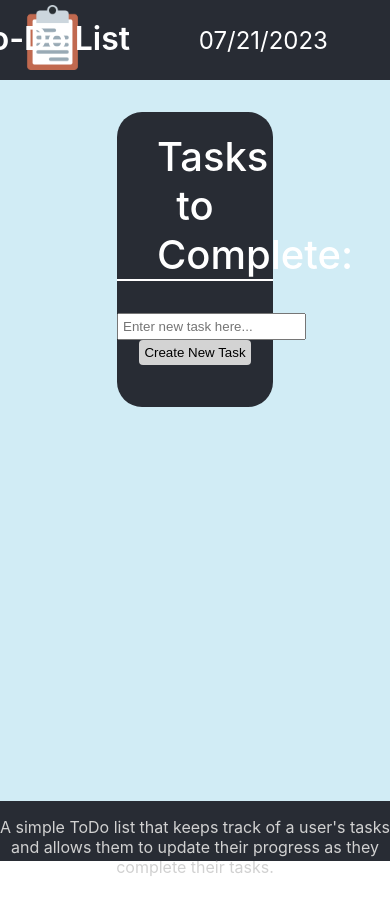
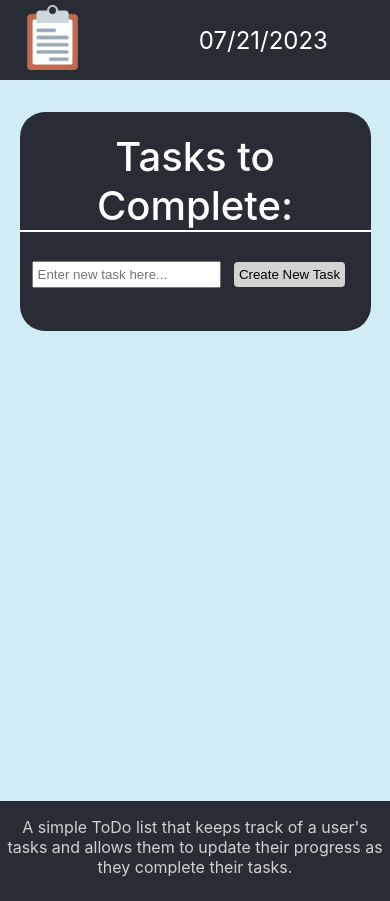
Before and after one commit to rodriguez-ia/todo-list-site, a React (Create React App) app: page / in a window 390 px wide. Before the commit the page ends 877 px from the top, so only its background shows below. Built offline with nearby package versions, Linux system fonts and the light colour scheme.

Commit message:
Fixed page height responsiveness issue and added media queries

```diff
--- a/src/App.css
+++ b/src/App.css
@@ -1,3 +1,10 @@
+.page-container {
+  display: flex;
+  flex-direction: column;
+  min-height: 100%;
+  height: 100%
+}
+
 ul {
   list-style-type: none;
   text-align: left;
@@ -47,13 +54,14 @@ button {
 .tasks-container {
   text-align: center;
   padding-top: 2rem;
-  height: 81.6vh;
+  min-height: 81.6vh;
+  height: 100%;
   background-color: rgb(209, 236, 245);
 }
 
 .tasks-menu {
   max-width: 40vw;
-  margin: 0 auto;
+  margin: 0 auto 32px auto;
   padding-bottom: 5vh;
   border-radius: 25px;
   background-color: #282c34;
@@ -144,7 +152,7 @@ button {
 }
 
 .new-task-input {
-  margin-top: 1rem;
+  margin-top: 1em;
   padding: 4px
 }
 
@@ -163,6 +171,7 @@ button {
 }
 
 .footer {
+  margin-top: auto;
   background-color: #282c34;
   color: rgb(209, 209, 209);
   height: 60px;
@@ -171,5 +180,76 @@ button {
 .footer-text {
   text-align: center;
   padding-top: 1rem;
+  margin: 0 5px;
   top: 50%;
 }
+
+@media (max-width: 1670px) {
+  .navbar-title {
+    left: 11%
+  }
+}
+
+@media (max-width: 1350px) {
+  .navbar-title {
+    left: 14%
+  }
+}
+
+@media (max-width: 1065px) {
+  .tasks-menu {
+    max-width: 60vw;
+  }
+
+  .navbar-title {
+    left: 21%
+  }
+}
+
+@media (max-width: 715px) {
+  .tasks-menu {
+    max-width: 80vw;
+  }
+
+  .navbar-title {
+    left: 28%
+  }
+
+  .footer {
+    height: 100px
+  }
+}
+
+@media (max-width: 540px) {
+  .tasks-menu {
+    max-width: 90vw;
+  }
+
+  .navbar-title {
+    left: 36%
+  }
+
+  .footer {
+    height: 100px
+  }
+
+  .footer-text {
+    font-size: 100%;
+  }
+}
+
+@media (max-width: 456px) {
+  .navbar-title {
+    display: none;
+  }
+}
+
+@media (max-width: 354px) {
+  .navbar-date {
+    display: none;
+  }
+
+  .new-task-button {
+    margin: 1em;
+  }
+}
--- a/src/App.js
+++ b/src/App.js
@@ -157,7 +157,8 @@ function App() {
   let existingTasks = localStorageExistingTasks ? JSON.parse(localStorageExistingTasks) : [];
 
   return (
-    <div>
+    <>
+      <div className="page-container">
         <div className="navbar">
           <img src="/apple-touch-icon.png"
               className="clipboard-img"
@@ -174,12 +175,13 @@ function App() {
           </div>
         </div>
         <ShowTasksMenu nextTaskId={nextTaskId} existingTasks={existingTasks} />
+      </div>
       <div className="footer">
         <div className="footer-text">
           A simple ToDo list that keeps track of a user's tasks and allows them to update their progress as they complete their tasks.
         </div>
       </div>
-    </div>
+    </>
   );
 }
 
```
Lines whose indentation alone changed are shown as unchanged.
